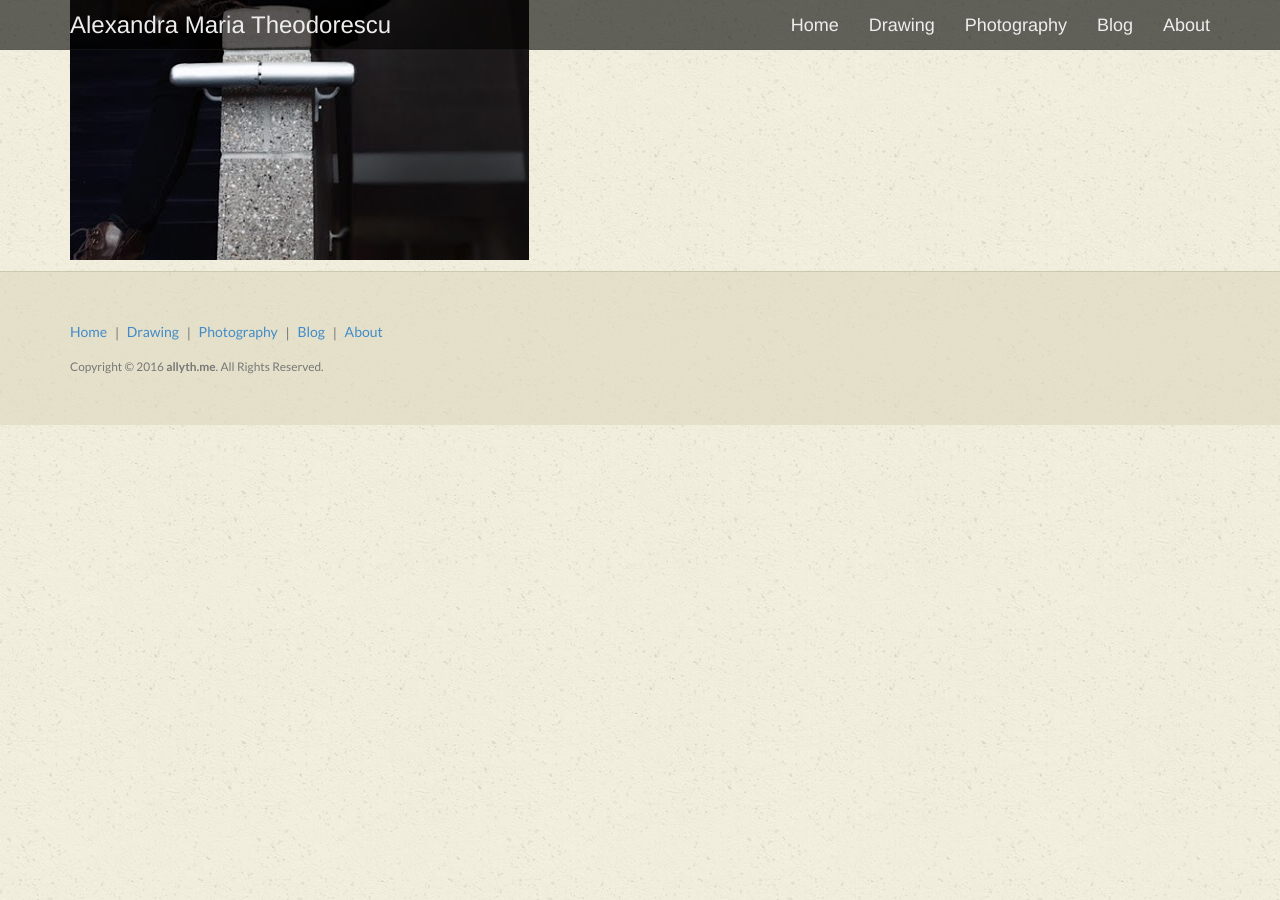
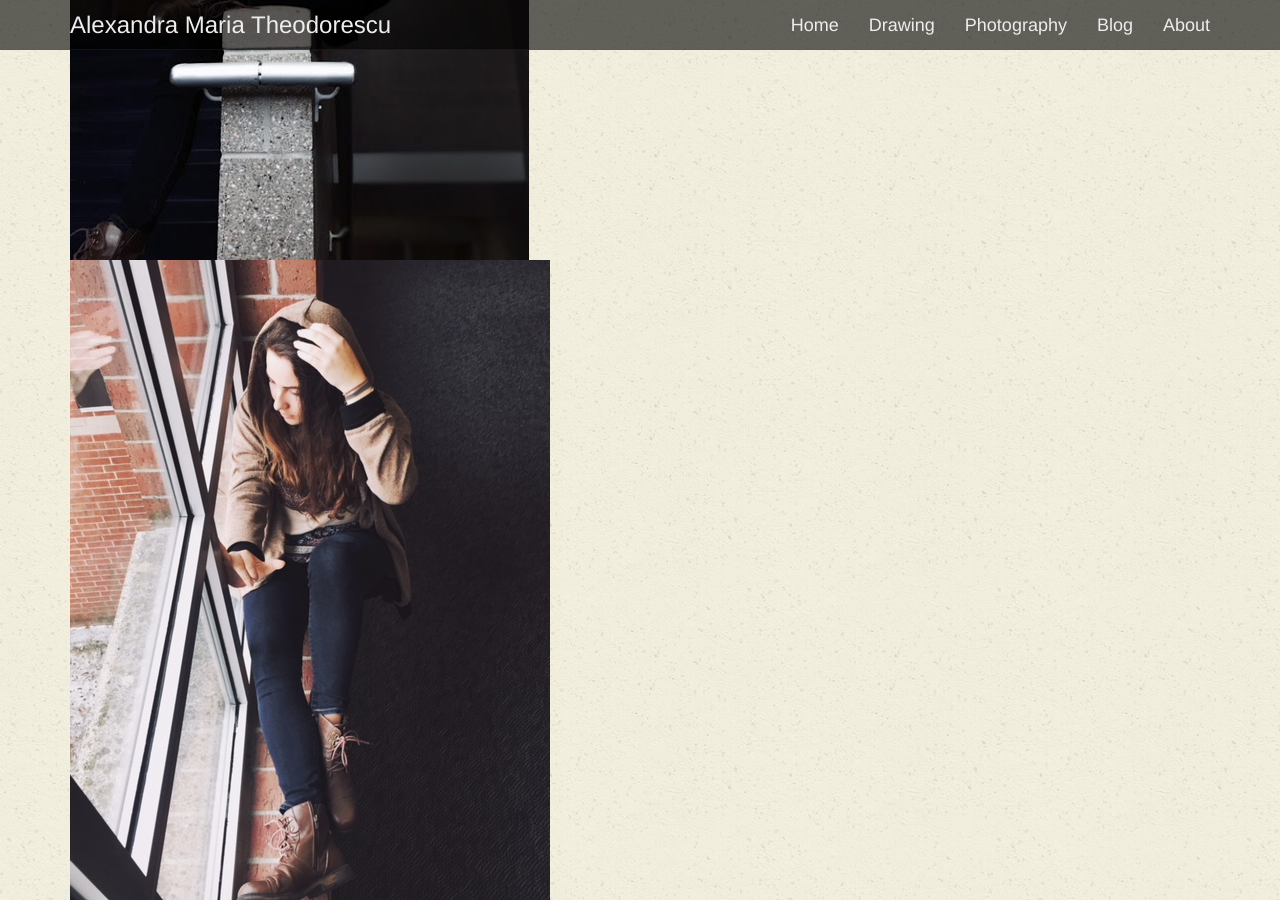
Before and after one commit to allyth/allyth, a Jekyll site: the page built from about.html, in a window 1280 px wide and 900 px high, scrolled down 1745 px. Built offline with Jekyll 4.4.1, drawn with Linux system fonts in a browser that asks for light colours; some web fonts are replaced.

Commit message:
new about image

```diff
--- a/about.html
+++ b/about.html
@@ -105,6 +105,7 @@ title: About
             <h3>Visual Media</h3>
             <p>The image below was edited by me in Photoshop for a visual media class.</p>
             <img class="img img-responsive" src="/img/site/psedit.jpg" />
+            <img class="img img-responsive" src="/img/site/window.jpg" />
         </div>
 
         <div class="col-md-6">
```
Also changed, not shown: img/site/window.jpg (added).
